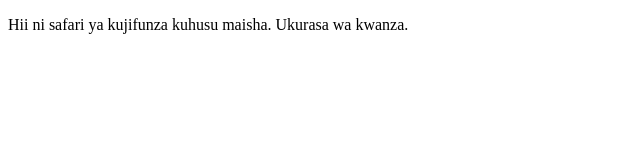
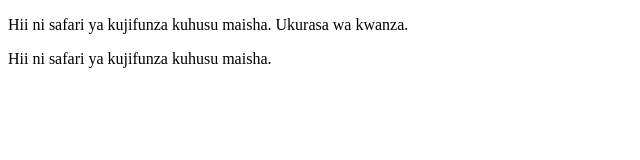
Before and after one commit to Agure-Ogonji/Kujifunza-git, a plain HTML site: page index.html in a window 1280 px wide. Shown: the whole page, without its empty margins (0-640 px from the left). Drawn offline with Linux system fonts and the light colour scheme.

Commit message:
Add New HTML paragraph

```diff
--- a/index.html
+++ b/index.html
@@ -8,6 +8,12 @@
 </head>
 <body>
 
+
     <p>Hii ni safari ya kujifunza kuhusu maisha. Ukurasa wa kwanza.</p>
+
+    <!-- <h1>Adyeeri I hope you are fine, my love.</h1>
+    <h1>I am growing to love Francisca.</h1> -->
+
+    <p>Hii ni safari ya kujifunza kuhusu maisha.</p>
 </body>
 </html>
```
